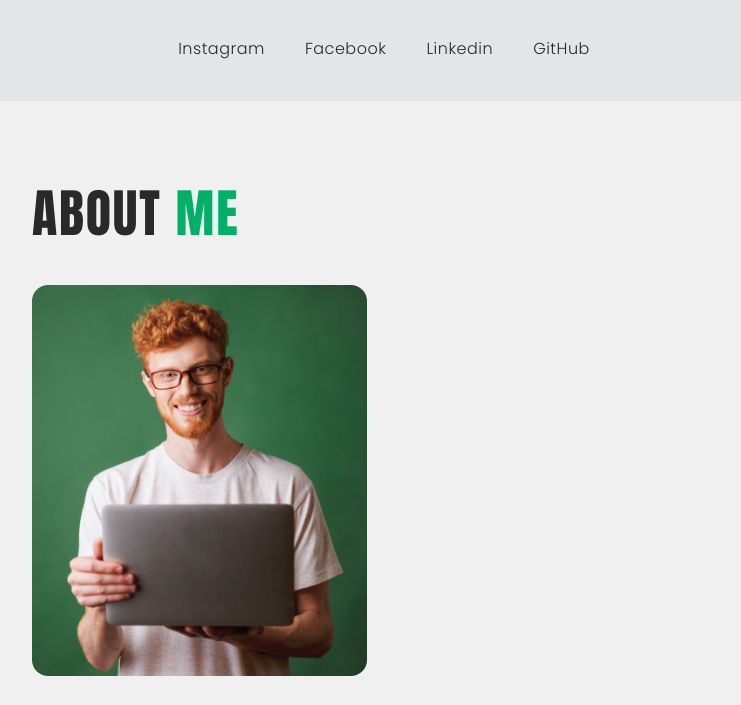
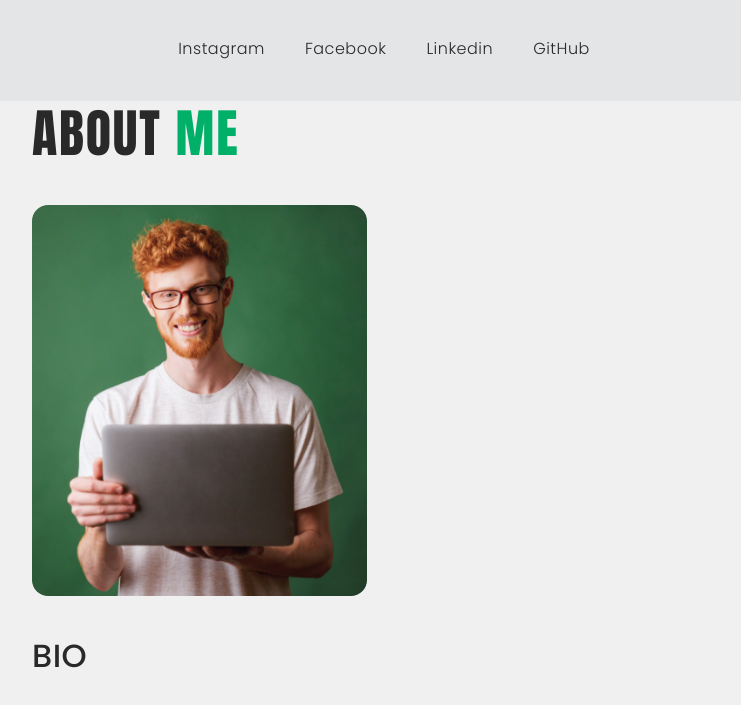
Before and after one commit to Kholodaet/just-for-me, a website built with Vite: page src/index.html in a window 1280 px wide. Shown: the part 651-1356 px from the top of the page, without its empty margins (256-997 px from the left). Built offline with nearby package versions, Linux system fonts and the light colour scheme; no server answers; what accordion-js, izitoast would draw is missing.

Commit message:
Update about-me.css

```diff
--- a/src/css/components/about-me.css
+++ b/src/css/components/about-me.css
@@ -1,6 +1,6 @@
-.about-me {
+/* .about-me {
   padding-top: 80px;
-}
+} */
 
 .about-container {
 }
```
